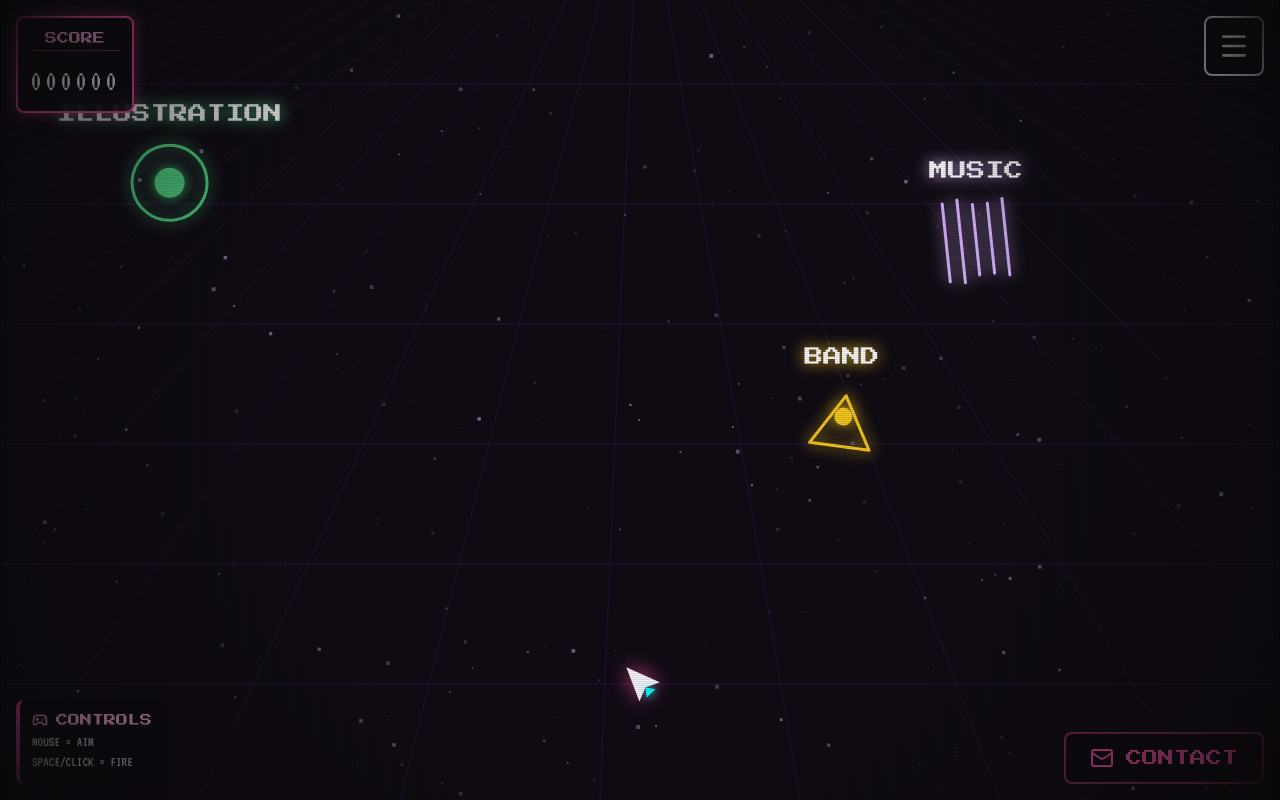
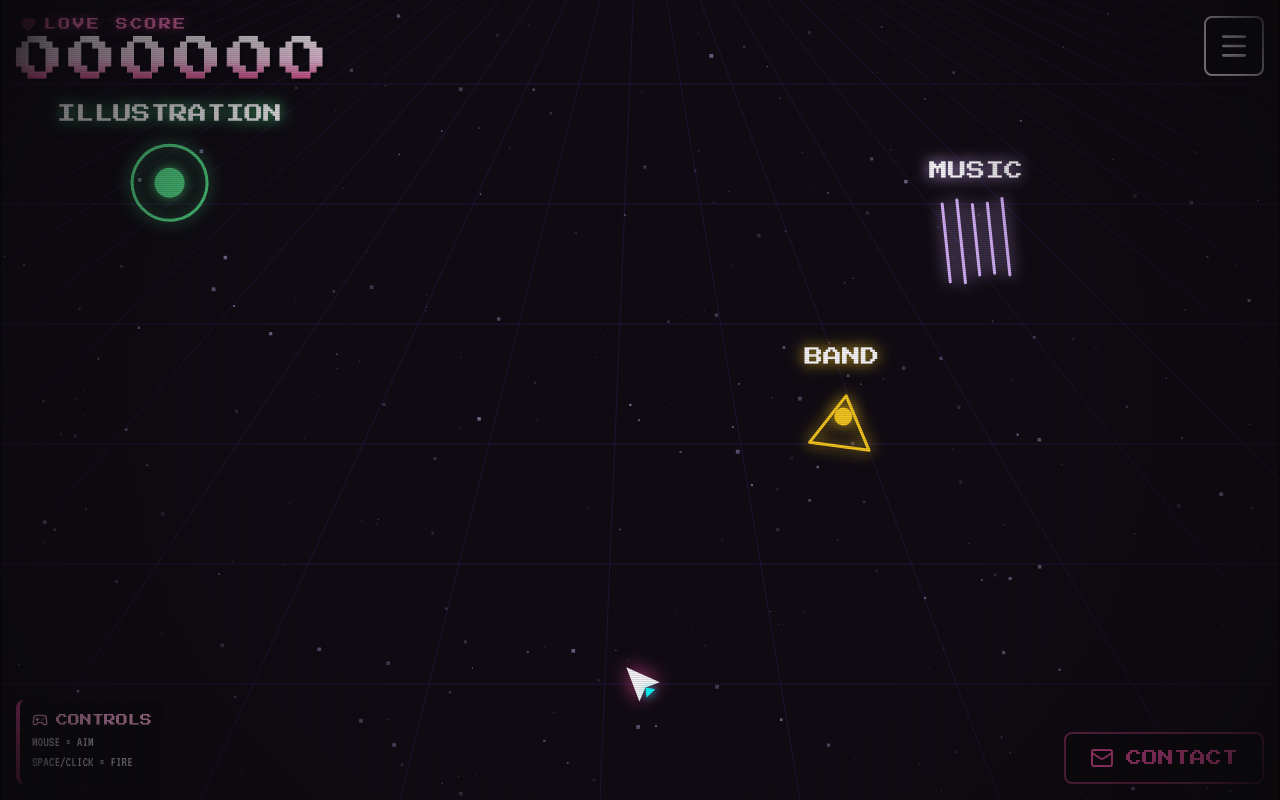
Before and after one commit to arasch-saffari/fynn-caesar-portfolio, a React (Vite) app: page / in a window 1280 px wide. Both pictures are taken after a click on the button "START EXPERIENCE". Built offline with nearby package versions, Linux system fonts and the light colour scheme.

Commit message:
love score

```diff
--- a/components/UIOverlay.tsx
+++ b/components/UIOverlay.tsx
@@ -1,5 +1,5 @@
 import React, { useEffect } from 'react';
-import { Menu, Mail, X, Gamepad2, Headphones, Palette, Users, RefreshCcw } from 'lucide-react';
+import { Menu, Mail, X, Gamepad2, Headphones, Palette, Users, RefreshCcw, Heart } from 'lucide-react';
 import { EntityType, GameState } from '../types';
 
 interface UIOverlayProps {
@@ -58,14 +58,19 @@ const UIOverlay: React.FC<UIOverlayProps> = ({ gameState, collectedItems, score,
 
         {/* Top Bar: Progress & Menu */}
         <div className="flex justify-between items-start w-full">
-          {/* Top Left: Stats - Text Only Version */}
-          <div className="flex flex-col gap-1 md:gap-2 pointer-events-auto bg-black/80 backdrop-blur-md p-2 md:p-3 rounded-lg border-2 border-pink-500 shadow-[0_0_15px_rgba(236,72,153,0.5)] transform hover:scale-105 transition-transform max-w-[60vw]">
-             <div className="flex items-center justify-center gap-2 mb-1 border-b border-pink-500/50 pb-1">
-                 <span className="text-[10px] md:text-xs font-pixel text-pink-300 whitespace-nowrap">SCORE</span>
+
+          {/* Top Left: LOVE SCORE - 90s Rave Style */}
+          <div className="pointer-events-auto flex flex-col items-start select-none filter drop-shadow-[3px_3px_0_rgba(0,0,0,0.8)]">
+             {/* Header */}
+             <div className="flex items-center gap-2 mb-1 pl-1">
+                 <Heart className="w-3 h-3 md:w-4 md:h-4 text-pink-500 fill-pink-500 animate-pulse" />
+                 <span className="font-pixel text-[10px] md:text-xs text-pink-400 tracking-[0.2em] uppercase" style={{ textShadow: '0 0 10px rgba(236, 72, 153, 0.8)' }}>
+                    LOVE SCORE
+                 </span>
              </div>
 
-             {/* Score Counter */}
-             <div className="font-terminal text-xl md:text-3xl text-white tracking-widest leading-none text-center">
+             {/* The Numbers - Gradient Fill & Bold */}
+             <div className="font-pixel text-3xl md:text-5xl tracking-widest leading-none text-transparent bg-clip-text bg-gradient-to-b from-white via-pink-200 to-pink-600" style={{ WebkitTextStroke: '1px rgba(255,255,255,0.1)' }}>
                  {score.toString().padStart(6, '0')}
              </div>
           </div>
```
